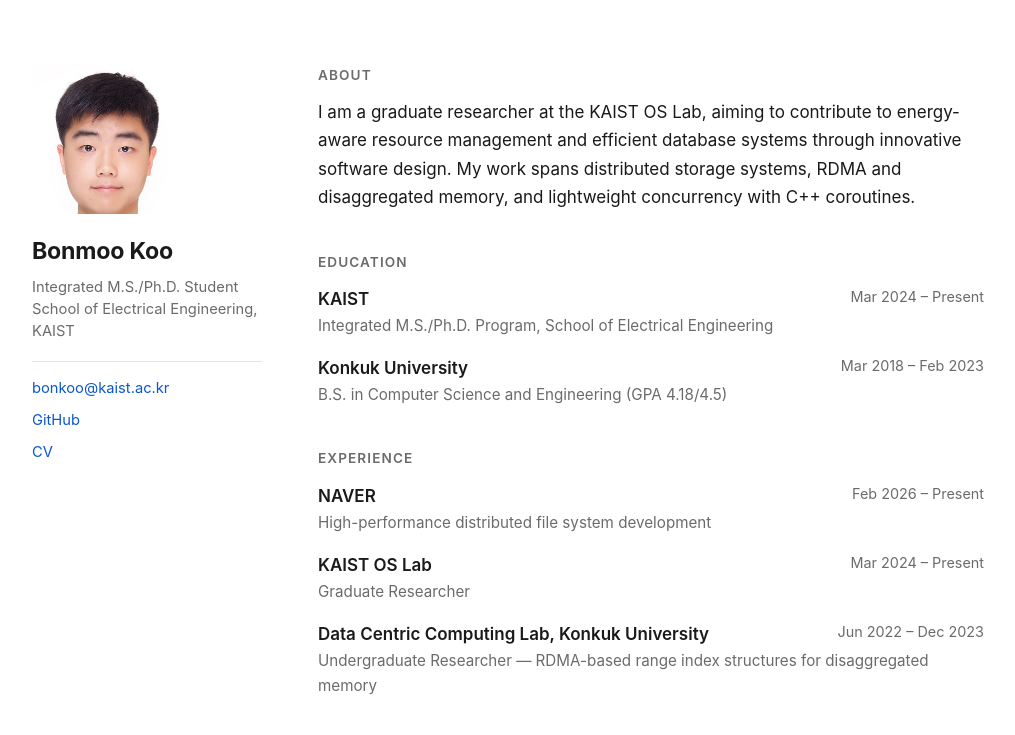
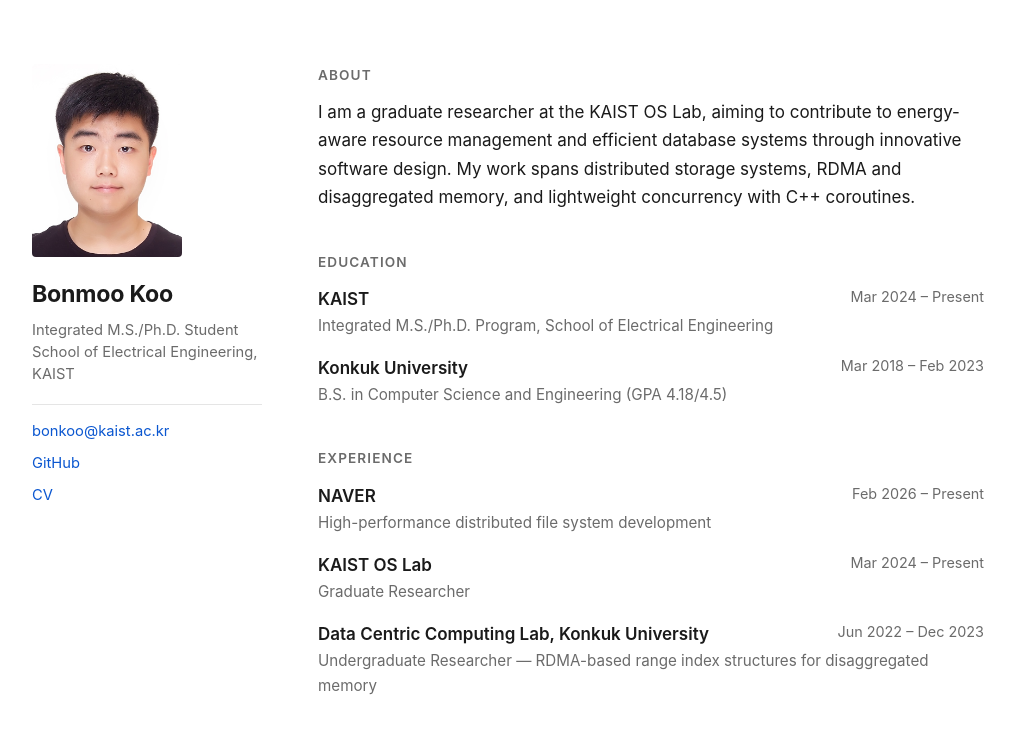
Before and after one commit to BonmooKoo/BonmooKoo.github.io, a plain HTML site: page index.html in a window 1280 px wide. Shown: the top 735 px of the page, without its empty margins (132-1147 px from the left). Drawn offline with Linux system fonts and the light colour scheme.

Commit message:
Show full photo without cropping

```diff
--- a/index.html
+++ b/index.html
@@ -48,9 +48,7 @@
   }
   aside img {
     width: 150px;
-    height: 150px;
-    object-fit: cover;
-    object-position: top;
+    height: auto;
     border-radius: 4px;
     display: block;
     margin-bottom: 18px;
```
